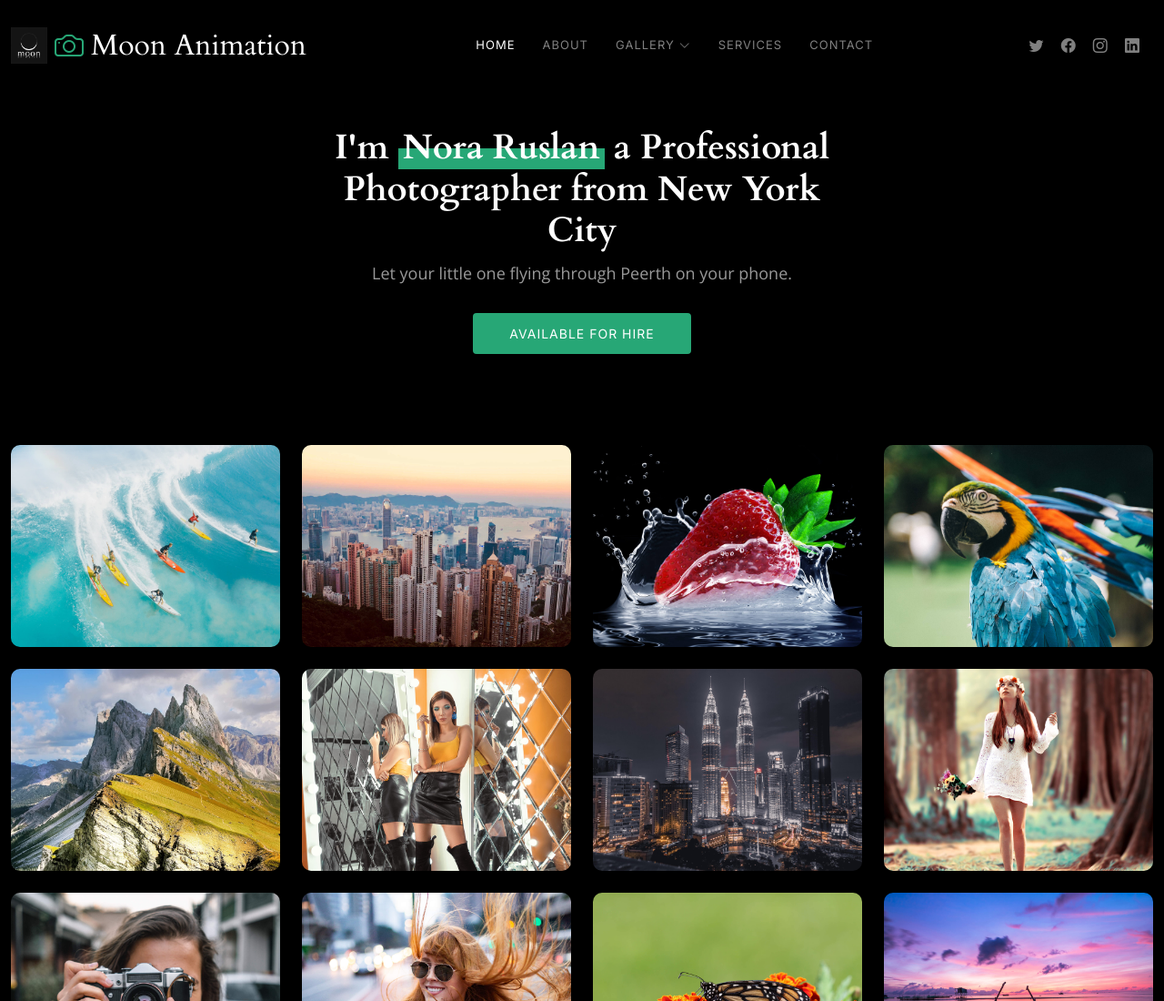
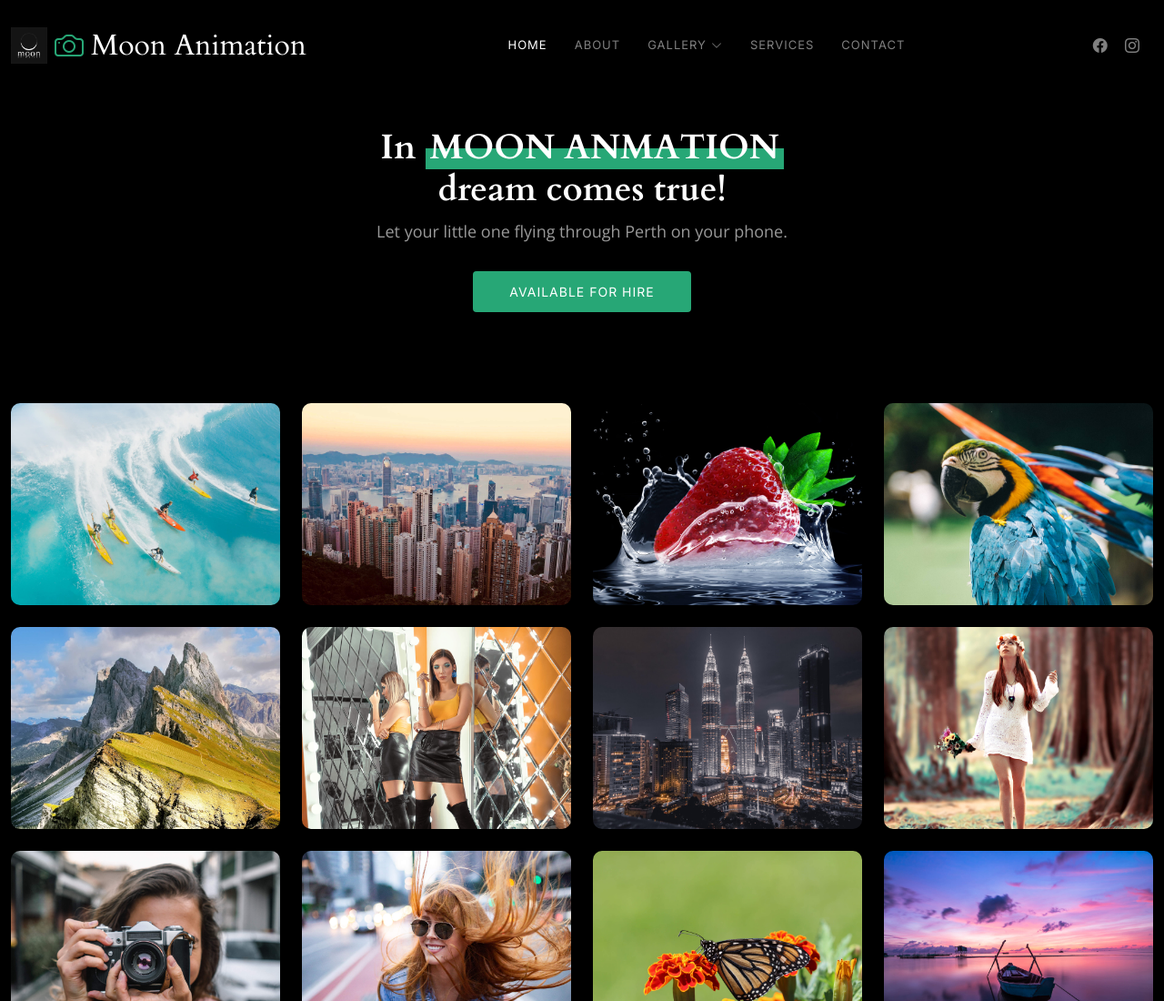
Before and after one commit to moonanimation/moonanimation.github.io, a plain HTML site: page index.html in a window 1280 px wide. Shown: the top 1100 px of the page at 91% size. Drawn offline with nearby package versions, Linux system fonts and the light colour scheme.

Commit message:
Update index.html
Modify contents

```diff
--- a/index.html
+++ b/index.html
@@ -76,10 +76,8 @@
       </nav><!-- .navbar -->
 
       <div class="header-social-links">
-        <a href="#" class="twitter"><i class="bi bi-twitter"></i></a>
         <a href="#" class="facebook"><i class="bi bi-facebook"></i></a>
         <a href="#" class="instagram"><i class="bi bi-instagram"></i></a>
-        <a href="#" class="linkedin"><i class="bi bi-linkedin"></i></a>
       </div>
       <i class="mobile-nav-toggle mobile-nav-show bi bi-list"></i>
       <i class="mobile-nav-toggle mobile-nav-hide d-none bi bi-x"></i>
@@ -92,8 +90,8 @@
     <div class="container">
       <div class="row justify-content-center">
         <div class="col-lg-6 text-center">
-          <h2>I'm <span>Nora Ruslan</span> a Professional Photographer from New York City</h2>
-          <p>Let your little one flying through Peerth on your phone.</p>
+          <h2>In <span>MOON ANMATION</span> dream comes true!</h2>
+          <p>Let your little one flying through Perth on your phone.</p>
           <a href="contact.html" class="btn-get-started">Available for hire</a>
         </div>
       </div>
```
